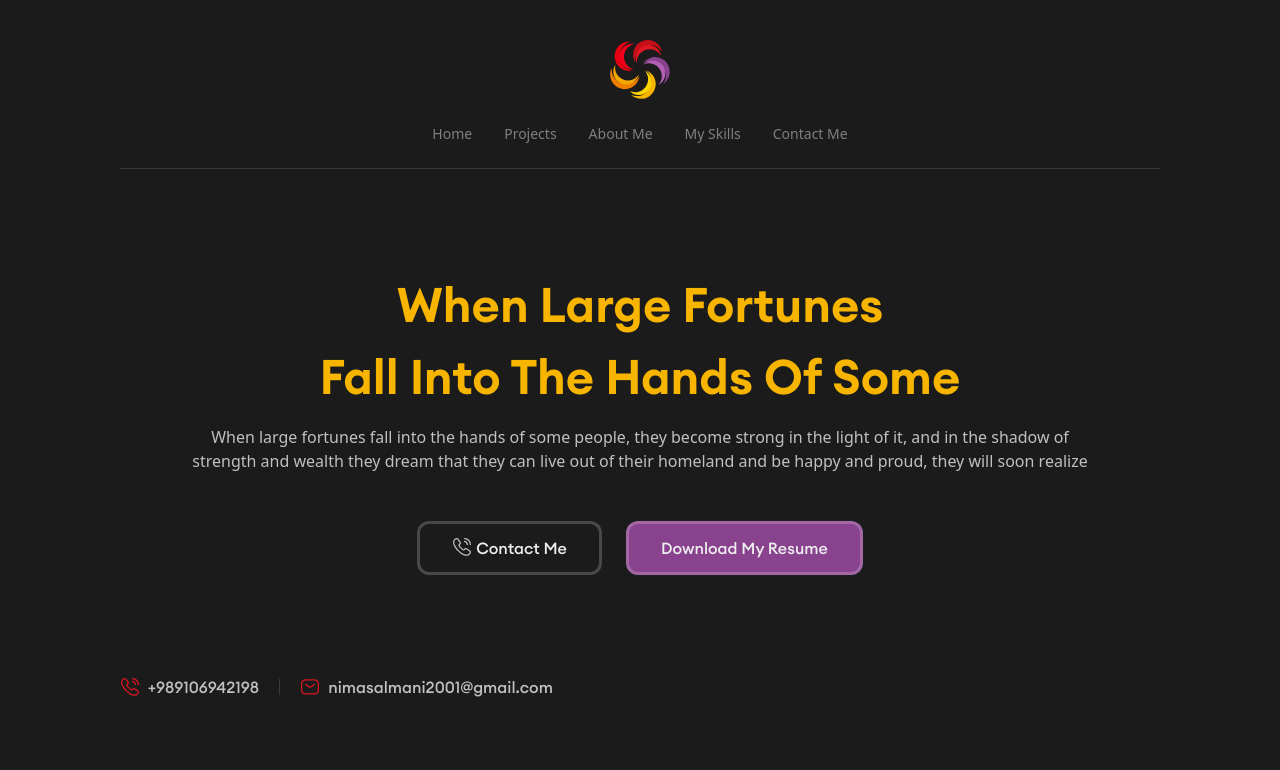
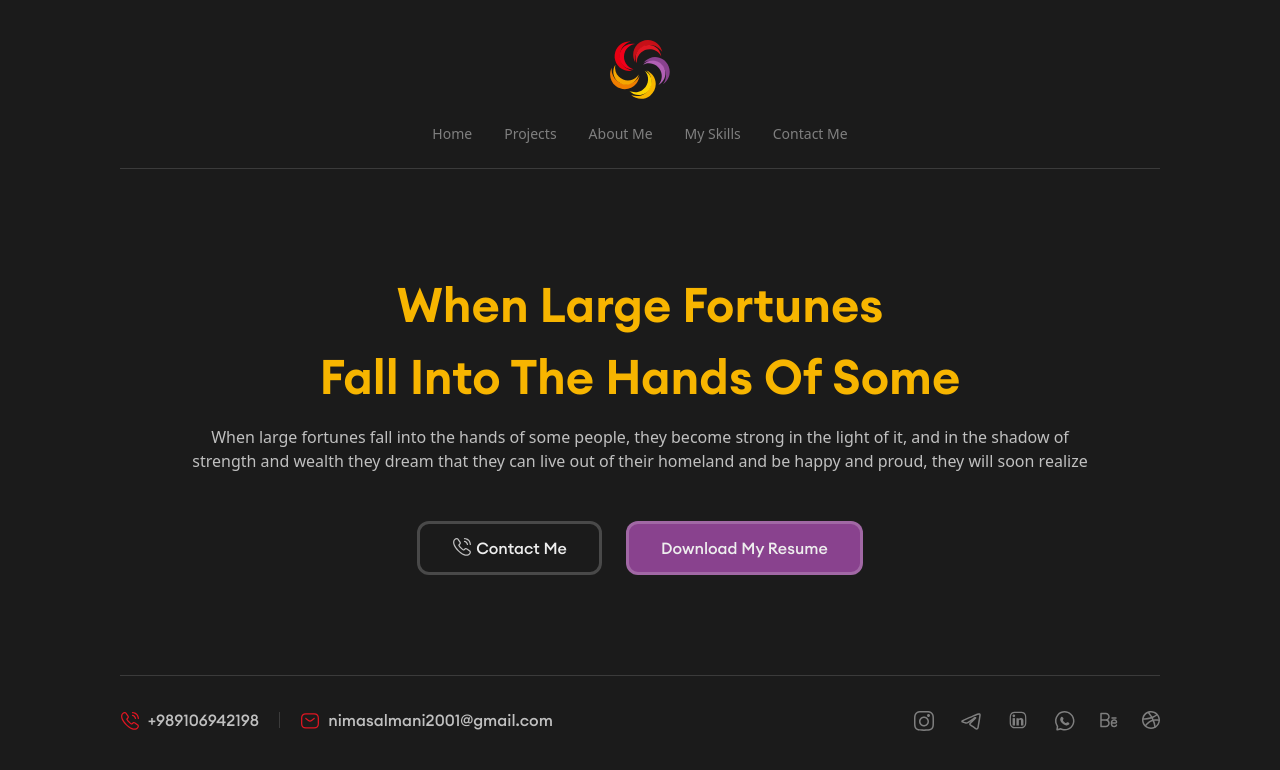
Before and after one commit to NimaSalmani/portfolio, a Next.js app: page / in a window 1280 px wide. Shown: the top 770 px of the page. Built offline with nearby package versions, Linux system fonts and the light colour scheme.

Commit message:
Creating a social media section - Completion of the Intro section

```diff
--- a/features/home/intro/index.tsx
+++ b/features/home/intro/index.tsx
@@ -1,4 +1,5 @@
 import { ContactUs } from "./contact-us"
+import { SocialMedia } from "./social-media"
 import { Welcome } from "./welcome"
 
 
@@ -6,8 +7,9 @@ export const Intro = () => {
   return (
     <section>
         <Welcome/>
-        <div>
+        <div className='flex justify-between py-[32px] border-t-[1px] border-background-gray-dark items-center'>
             <ContactUs/>
+            <SocialMedia/>
         </div>
     </section>
   )
--- /dev/null
+++ b/features/home/intro/social-media/index.tsx
@@ -0,0 +1,28 @@
+import { SvgIcon } from "@/components/SvgIcon"
+import { IcWatsApp,IcInstagram,IcTelegram,IcLinkdin,IcBehance,IcDribble } from "@/components/Icon"
+
+
+export const SocialMedia = () => {
+    return (
+        <div className='flex gap-6 items-center'>
+            <SvgIcon className='[&_path]:w-[18px] [&_path]:h-[18px]' fillColor='gray-default'>
+              <IcInstagram/>
+            </SvgIcon>
+            <SvgIcon className='[&_path]:w-[18px] [&_path]:h-[18px]' fillColor='gray-default'>
+              <IcTelegram/>
+            </SvgIcon>
+            <SvgIcon className='[&_svg]:w-[20px] [&_svg]:h-[20px]' fillColor='gray-default'>
+              <IcLinkdin/>
+            </SvgIcon>
+            <SvgIcon className='[&_path]:w-[18px] [&_path]:h-[18px]' fillColor='gray-default'>
+              <IcWatsApp/>
+            </SvgIcon>
+            <SvgIcon className='[&_path]:w-[18px] [&_path]:h-[18px]' fillColor='gray-default'>
+              <IcBehance/>
+            </SvgIcon>
+            <SvgIcon className='[&_path]:w-[18px] [&_path]:h-[18px]' fillColor='gray-default'>
+              <IcDribble/>
+            </SvgIcon>
+        </div>
+    )
+}
```
